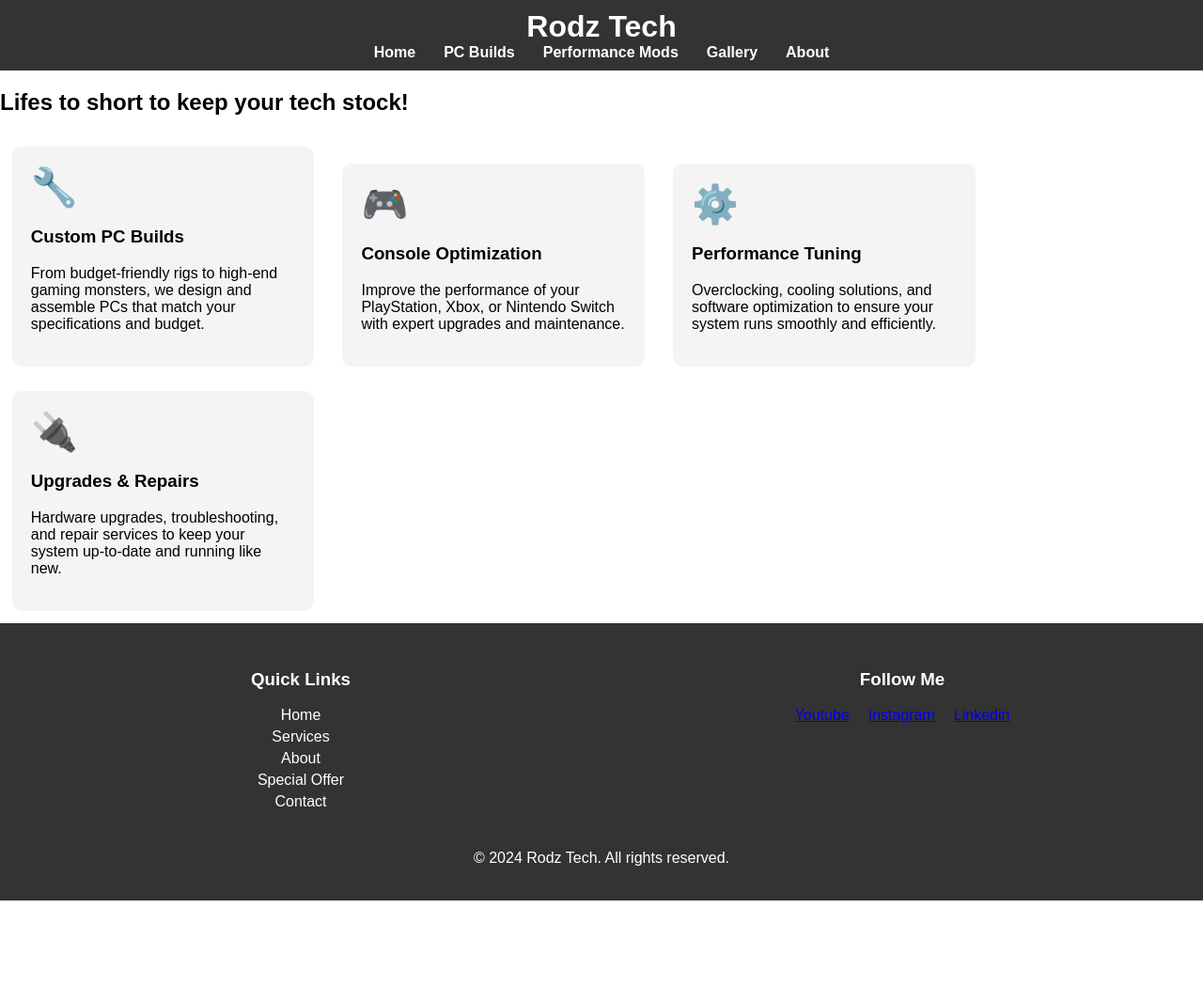
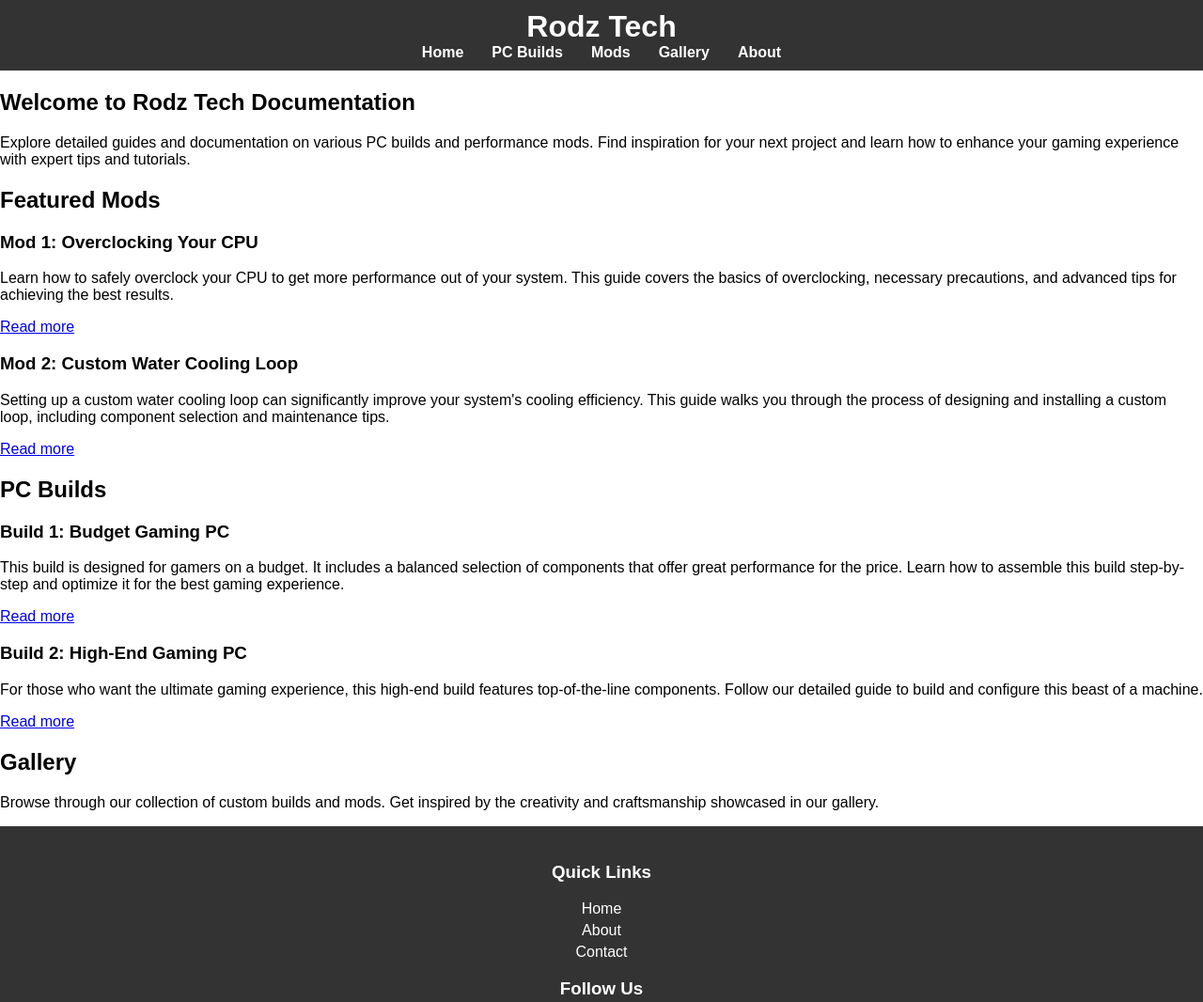
Before and after one commit to RodzTechServices/Home, a plain HTML site: page index.html in a window 1280 px wide. Shown: the top 1066 px of the page at 94% size. Before the commit the page ends 958 px from the top, so only its background shows below. Drawn offline with Linux system fonts and the light colour scheme.

Commit message:
Update index.html

```diff
--- a/index.html
+++ b/index.html
@@ -3,71 +3,90 @@
 <head>
     <meta charset="UTF-8">
     <meta name="viewport" content="width=device-width, initial-scale=1.0">
-    <title>Rodz Tech</title>
+    <title>Rodz Tech Documentation</title>
     <link rel="stylesheet" href="styles.css">
 </head>
 <body>
     <header>
+        <div class="container">
             <div class="logo">
                 <h1>Rodz Tech</h1>
             </div>
             <nav>
                 <ul>
                     <li><a href="index.html">Home</a></li>
-                <li><a href="PC Builds.html">PC Builds</a></li>
-                <li><a href="Mods.html">Performance Mods</a></li>
-                <li><a href="Gallery.html">Gallery</a></li>
+                    <li><a href="pc-builds.html">PC Builds</a></li>
+                    <li><a href="mods.html">Mods</a></li>
+                    <li><a href="gallery.html">Gallery</a></li>
                     <li><a href="about.html">About</a></li>
                 </ul>
             </nav>
+        </div>
     </header>
 
-    <section id="Front page">
-        <h2>Lifes to short to keep your tech stock!</h2>
-        <div class="service">
-            <div class="service-icon">🔧</div>
-            <h3>Custom PC Builds</h3>
-            <p>From budget-friendly rigs to high-end gaming monsters, we design and assemble PCs that match your specifications and budget.</p>
-        </div>
-        <div class="service">
-            <div class="service-icon">🎮</div>
-            <h3>Console Optimization</h3>
-            <p>Improve the performance of your PlayStation, Xbox, or Nintendo Switch with expert upgrades and maintenance.</p>
-        </div>
-        <div class="service">
-            <div class="service-icon">⚙️</div>
-            <h3>Performance Tuning</h3>
-            <p>Overclocking, cooling solutions, and software optimization to ensure your system runs smoothly and efficiently.</p>
-        </div>
-        <div class="service">
-            <div class="service-icon">🔌</div>
-            <h3>Upgrades & Repairs</h3>
-            <p>Hardware upgrades, troubleshooting, and repair services to keep your system up-to-date and running like new.</p>
-        </div>
+    <main class="container">
+        <section class="introduction">
+            <h2>Welcome to Rodz Tech Documentation</h2>
+            <p>Explore detailed guides and documentation on various PC builds and performance mods. Find inspiration for your next project and learn how to enhance your gaming experience with expert tips and tutorials.</p>
         </section>
 
+        <section class="docs">
+            <h2>Featured Mods</h2>
+            <div class="doc-item">
+                <h3>Mod 1: Overclocking Your CPU</h3>
+                <p>Learn how to safely overclock your CPU to get more performance out of your system. This guide covers the basics of overclocking, necessary precautions, and advanced tips for achieving the best results.</p>
+                <a href="mod-overclocking.html">Read more</a>
+            </div>
+            <div class="doc-item">
+                <h3>Mod 2: Custom Water Cooling Loop</h3>
+                <p>Setting up a custom water cooling loop can significantly improve your system's cooling efficiency. This guide walks you through the process of designing and installing a custom loop, including component selection and maintenance tips.</p>
+                <a href="mod-water-cooling.html">Read more</a>
+            </div>
+            <!-- Add more mods as needed -->
+        </section>
+
+        <section class="docs">
+            <h2>PC Builds</h2>
+            <div class="doc-item">
+                <h3>Build 1: Budget Gaming PC</h3>
+                <p>This build is designed for gamers on a budget. It includes a balanced selection of components that offer great performance for the price. Learn how to assemble this build step-by-step and optimize it for the best gaming experience.</p>
+                <a href="build-budget-gaming.html">Read more</a>
+            </div>
+            <div class="doc-item">
+                <h3>Build 2: High-End Gaming PC</h3>
+                <p>For those who want the ultimate gaming experience, this high-end build features top-of-the-line components. Follow our detailed guide to build and configure this beast of a machine.</p>
+                <a href="build-high-end-gaming.html">Read more</a>
+            </div>
+            <!-- Add more builds as needed -->
+        </section>
+
+        <section class="gallery">
+            <h2>Gallery</h2>
+            <p>Browse through our collection of custom builds and mods. Get inspired by the creativity and craftsmanship showcased in our gallery.</p>
+            <!-- Add gallery content as needed -->
+        </section>
+    </main>
+
     <footer>
-        <div class="footer-container">
+        <div class="container">
             <div class="footer-links">
                 <h3>Quick Links</h3>
                 <ul>
                     <li><a href="index.html">Home</a></li>
-                    <li><a href="services.html">Services</a></li>
                     <li><a href="about.html">About</a></li>
-                    <li><a href="special-offer.html">Special Offer</a></li>
                     <li><a href="contact.html">Contact</a></li>
                 </ul>
             </div>
             <div class="footer-social">
-                <h3>Follow Me</h3>
+                <h3>Follow Us</h3>
                 <ul>
-                    <li><a href="#">Youtube</a></li>
+                    <li><a href="#">YouTube</a></li>
                     <li><a href="#">Instagram</a></li>
-                    <li><a href="#">Linkedin</a></li>
+                    <li><a href="#">LinkedIn</a></li>
                 </ul>
             </div>
+            <p>&copy; 2024 Rodz Tech. All rights reserved.</p>
         </div>
-        <p>&copy; 2024 Rodz Tech. All rights reserved.</p>
     </footer>
 </body>
 </html>
```
Lines whose indentation alone changed are shown as unchanged.
